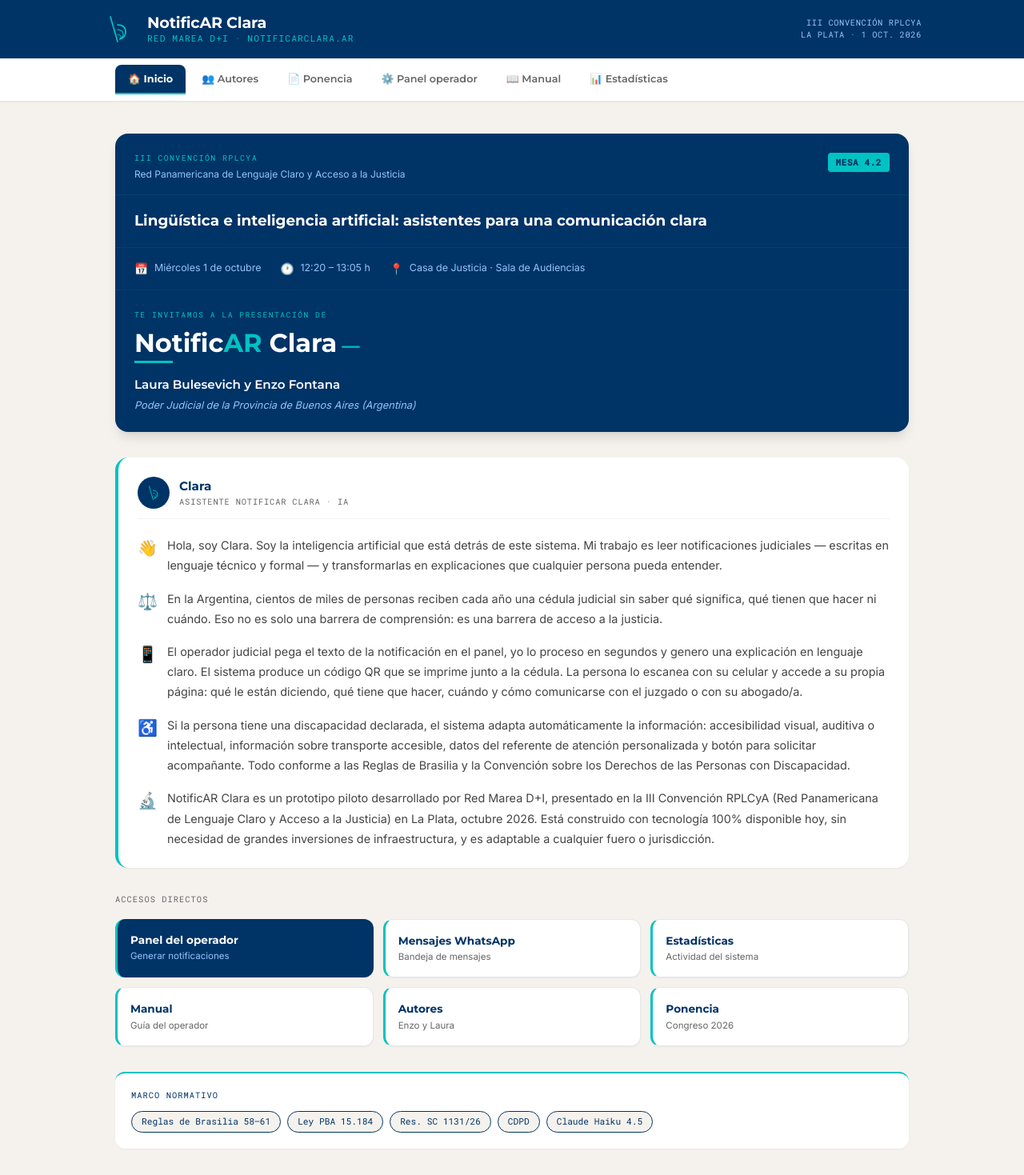
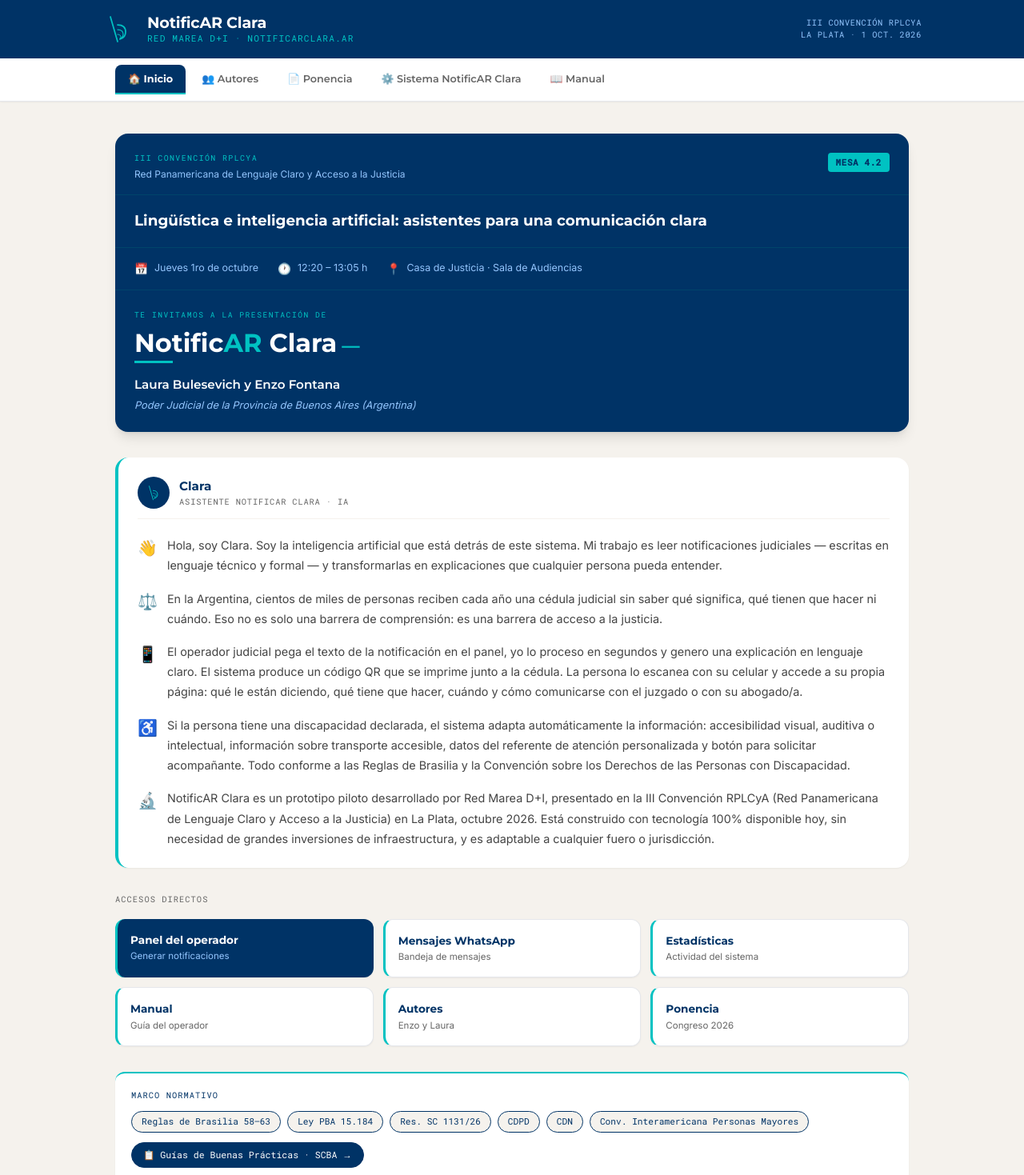
Before and after one commit to drfontana-arch/notificar-clara, a Next.js app: page / in a window 1280 px wide. Shown: the top 1469 px of the page at 80% size. Built offline with nearby package versions, Linux system fonts and the light colour scheme.

Commit message:
feat: rename operador tab, add access banners, fix date/normativa/autores header

```diff
--- a/src/app/page.jsx
+++ b/src/app/page.jsx
@@ -5,9 +5,8 @@
   { id: 'inicio',       label: '🏠 Inicio' },
   { id: 'autores',      label: '👥 Autores' },
   { id: 'ponencia',     label: '📄 Ponencia' },
-  { id: 'operador',     label: '⚙️ Panel operador' },
+  { id: 'operador',     label: '⚙️ Sistema NotificAR Clara' },
   { id: 'manual',       label: '📖 Manual' },
-  { id: 'estadisticas', label: '📊 Estadísticas' },
 ]
 
 const CLARA_INTRO = [
@@ -180,7 +179,7 @@
               {/* Datos logísticos */}
               <div className="px-6 py-4 flex flex-wrap gap-x-6 gap-y-2 border-b" style={{ borderBottomColor: '#00446a' }}>
                 {[
-                  { icon: '📅', text: 'Miércoles 1 de octubre' },
+                  { icon: '📅', text: 'Jueves 1ro de octubre' },
                   { icon: '🕐', text: '12:20 – 13:05 h' },
                   { icon: '📍', text: 'Casa de Justicia · Sala de Audiencias' },
                 ].map((d, i) => (
@@ -268,11 +267,20 @@
             {/* Marco normativo — chips */}
             <div className="bg-white rounded-xl p-5 shadow-sm border-t-2" style={{ borderTopColor: '#00C2C2' }}>
               <p style={{ fontFamily: 'var(--font-mono)', color: '#003366', fontSize: '0.65rem', letterSpacing: '0.1em' }} className="uppercase mb-3">Marco normativo</p>
-              <div className="flex flex-wrap gap-2">
-                {['Reglas de Brasilia 58–61', 'Ley PBA 15.184', 'Res. SC 1131/26', 'CDPD', 'Claude Haiku 4.5'].map((n) => (
+              <div className="flex flex-wrap gap-2 mb-3">
+                {['Reglas de Brasilia 58–63', 'Ley PBA 15.184', 'Res. SC 1131/26', 'CDPD', 'CDN', 'Conv. Interamericana Personas Mayores'].map((n) => (
                   <span key={n} style={{ fontFamily: 'var(--font-mono)', fontSize: '0.7rem', backgroundColor: '#F5F2ED', color: '#003366', border: '1px solid #003366' }} className="px-3 py-1 rounded-full">{n}</span>
                 ))}
               </div>
+              <a
+                href="https://www.scba.gov.ar/informacion/guiasbuenaspracticas.asp"
+                target="_blank"
+                rel="noopener noreferrer"
+                style={{ fontFamily: 'var(--font-mono)', fontSize: '0.72rem', backgroundColor: '#003366', color: '#fff', border: '1px solid #003366', display: 'inline-flex', alignItems: 'center', gap: 6, padding: '6px 14px', borderRadius: 20, textDecoration: 'none' }}
+                className="hover:opacity-80 transition-opacity"
+              >
+                📋 Guías de Buenas Prácticas · SCBA →
+              </a>
             </div>
 
           </div>
@@ -288,9 +296,16 @@
             </div>
 
             <div className="bg-white rounded-xl p-5 shadow-sm border-l-4" style={{ borderLeftColor: '#00C2C2' }}>
-              <p style={{ fontFamily: 'var(--font-body)', color: '#666', fontSize: '0.88rem', lineHeight: 1.7 }}>
-                Ponencia presentada en la <strong style={{ color: '#003366' }}>III Convención RPLCyA — Red Panamericana de Lenguaje Claro y Acceso a la Justicia · La Plata, 1 de octubre de 2026</strong>, en el marco de <strong style={{ color: '#003366' }}>Red Marea D+I</strong> — colectivo de colaboración intelectual que intersecciona derecho e innovación. Tagline: <em>"Derecho e innovación en red"</em>.
+              <p style={{ fontFamily: 'var(--font-body)', color: '#666', fontSize: '0.88rem', lineHeight: 1.7, marginBottom: 12 }}>
+                Ponencia presentada en la <strong style={{ color: '#003366' }}>III Convención RPLCyA — Red Panamericana de Lenguaje Claro y Acceso a la Justicia · La Plata, 1 de octubre de 2026</strong>, en el marco de <strong style={{ color: '#003366' }}>Red Marea D+I</strong> — Colectivo de colaboración intelectual que intersecciona derecho e innovación.
               </p>
+              <div className="flex items-center gap-3">
+                <IsologoRedMarea color="#003366" size={28} />
+                <div>
+                  <p style={{ fontFamily: 'var(--font-heading)', fontWeight: 700, fontSize: '0.9rem', color: '#003366' }}>Red Marea D+I</p>
+                  <p style={{ fontFamily: 'var(--font-mono)', fontSize: '0.62rem', color: '#00C2C2', letterSpacing: '0.06em' }}>Derecho e innovación en red. Tecnohumanistas.</p>
+                </div>
+              </div>
             </div>
 
             <div className="grid grid-cols-1 sm:grid-cols-2 gap-6">
@@ -365,27 +380,65 @@
           </div>
         )}
 
-        {/* ══ OPERADOR ══ */}
+        {/* ══ SISTEMA NOTIFICAR CLARA ══ */}
         {tabActiva === 'operador' && (
           <div className="space-y-6">
             <div>
-              <p style={{ fontFamily: 'var(--font-mono)', color: '#00C2C2', fontSize: '0.65rem', letterSpacing: '0.12em' }} className="uppercase mb-2">Acceso restringido</p>
-              <h2 style={{ fontFamily: 'var(--font-heading)', fontWeight: 700, fontSize: '1.5rem', color: '#003366' }}>Panel del operador judicial</h2>
+              <p style={{ fontFamily: 'var(--font-mono)', color: '#00C2C2', fontSize: '0.65rem', letterSpacing: '0.12em' }} className="uppercase mb-2">Sistema</p>
+              <h2 style={{ fontFamily: 'var(--font-heading)', fontWeight: 700, fontSize: '1.5rem', color: '#003366' }}>NotificAR Clara</h2>
               <div style={{ width: 32, height: 3, backgroundColor: '#00C2C2', marginTop: 8, marginBottom: 16 }} />
-              <p style={{ fontFamily: 'var(--font-body)', color: '#666', fontSize: '0.88rem' }}>Acceso al sistema de generación de notificaciones en lenguaje claro. Exclusivo para operadores judiciales autorizados.</p>
+              <p style={{ fontFamily: 'var(--font-body)', color: '#666', fontSize: '0.88rem', lineHeight: 1.7 }}>
+                Sistema de mediación comunicacional para la comprensión de notificaciones judiciales mediante inteligencia artificial. Procesá una cédula, generá su explicación en lenguaje claro y el código QR para imprimir junto al documento original.
+              </p>
             </div>
+
+            {/* Banner de acceso principal */}
+            <a href="/operador" className="block rounded-2xl overflow-hidden shadow-lg hover:opacity-95 transition-opacity" style={{ backgroundColor: '#003366', borderLeft: '5px solid #00C2C2', textDecoration: 'none' }}>
+              <div className="px-8 py-7 flex items-center justify-between gap-4">
+                <div>
+                  <p style={{ fontFamily: 'var(--font-mono)', color: '#00C2C2', fontSize: '0.62rem', letterSpacing: '0.14em' }} className="uppercase mb-2">Acceso al sistema</p>
+                  <p style={{ fontFamily: 'var(--font-heading)', fontWeight: 700, fontSize: '1.4rem', color: '#fff', lineHeight: 1.2, marginBottom: 6 }}>
+                    Generar notificación en lenguaje claro
+                  </p>
+                  <p style={{ fontFamily: 'var(--font-body)', color: '#93c5fd', fontSize: '0.83rem' }}>
+                    Ingresá el texto de la cédula, Clara lo procesa con IA y genera el QR listo para imprimir.
+                  </p>
+                </div>
+                <span style={{ fontSize: '3rem', flexShrink: 0 }}>⚙️</span>
+              </div>
+            </a>
+
+            {/* Cards secundarias */}
             <div className="grid grid-cols-1 sm:grid-cols-2 gap-4">
-              <a href="/operador" className="rounded-2xl p-6 shadow-lg transition-opacity hover:opacity-90 flex flex-col gap-3" style={{ backgroundColor: '#003366', borderLeft: '4px solid #00C2C2' }}>
-                <span className="text-3xl">⚙️</span>
-                <p style={{ fontFamily: 'var(--font-heading)', fontWeight: 700, fontSize: '1.05rem', color: '#fff' }}>Generar notificación</p>
-                <p style={{ fontFamily: 'var(--font-body)', fontSize: '0.78rem', color: '#93c5fd' }}>Procesar cédula con IA y generar QR</p>
-              </a>
-              <a href="/operador/mensajes" className="rounded-2xl p-6 shadow-sm transition-opacity hover:opacity-90 flex flex-col gap-3 bg-white" style={{ border: '1px solid #e5e7eb', borderLeft: '4px solid #00C2C2' }}>
+              <a href="/operador/mensajes" className="rounded-2xl p-6 shadow-sm transition-opacity hover:opacity-90 flex flex-col gap-3 bg-white" style={{ border: '1px solid #e5e7eb', borderLeft: '4px solid #00C2C2', textDecoration: 'none' }}>
                 <span className="text-3xl">💬</span>
                 <p style={{ fontFamily: 'var(--font-heading)', fontWeight: 700, fontSize: '1.05rem', color: '#003366' }}>Mensajes WhatsApp</p>
                 <p style={{ fontFamily: 'var(--font-body)', fontSize: '0.78rem', color: '#666' }}>Bandeja de respuestas ciudadanas</p>
               </a>
+              <a href="/admin/estadisticas" className="rounded-2xl p-6 shadow-sm transition-opacity hover:opacity-90 flex flex-col gap-3 bg-white" style={{ border: '1px solid #e5e7eb', borderLeft: '4px solid #00C2C2', textDecoration: 'none' }}>
+                <span className="text-3xl">📊</span>
+                <p style={{ fontFamily: 'var(--font-heading)', fontWeight: 700, fontSize: '1.05rem', color: '#003366' }}>Estadísticas</p>
+                <p style={{ fontFamily: 'var(--font-body)', fontSize: '0.78rem', color: '#666' }}>Actividad y métricas del sistema</p>
+              </a>
             </div>
+
+            {/* Banner de acceso — repetido abajo */}
+            <a href="/operador" className="block rounded-2xl overflow-hidden shadow-md hover:opacity-95 transition-opacity" style={{ backgroundColor: '#F5F2ED', border: '2px solid #003366', textDecoration: 'none' }}>
+              <div className="px-8 py-5 flex items-center justify-between gap-4">
+                <div>
+                  <p style={{ fontFamily: 'var(--font-heading)', fontWeight: 700, fontSize: '1.1rem', color: '#003366' }}>
+                    → Ingresar al panel del operador
+                  </p>
+                  <p style={{ fontFamily: 'var(--font-mono)', fontSize: '0.68rem', color: '#666', letterSpacing: '0.06em', marginTop: 4 }}>
+                    notificarclara.ar/operador
+                  </p>
+                </div>
+                <span style={{ fontFamily: 'var(--font-mono)', fontSize: '0.75rem', backgroundColor: '#003366', color: '#fff', padding: '8px 18px', borderRadius: 6 }}>
+                  Acceder
+                </span>
+              </div>
+            </a>
+
           </div>
         )}
 
```
